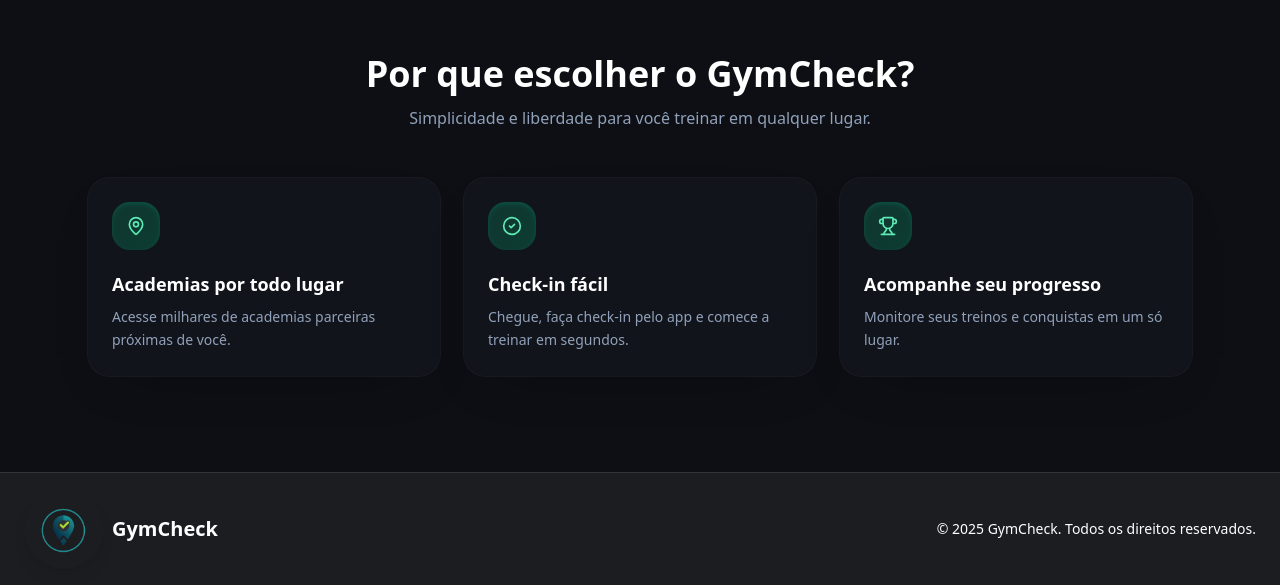
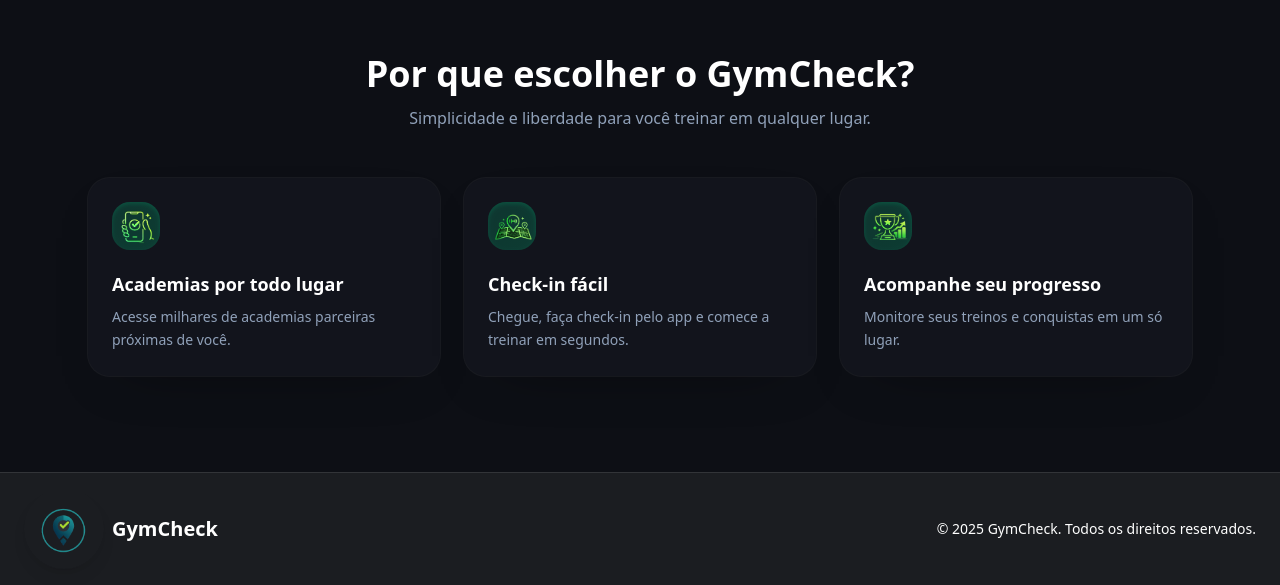
Before and after one commit to eracksonsouza/gymcheck-front, a React (Vite) app: page / in a window 1280 px wide. Shown: the part 907-1492 px from the top of the page. Built offline with nearby package versions, Linux system fonts and the light colour scheme; no server answers.

Commit message:
feat: replace icon components with image assets in Benefits page for improved visuals

```diff
--- a/src/pages/_app/Benefits/index.tsx
+++ b/src/pages/_app/Benefits/index.tsx
@@ -1,19 +1,21 @@
-import { CheckCircle2, MapPin, Trophy } from "lucide-react";
+import checkEasyIcon from '@/assets/checkeasy-icon.png';
+import anyWhereIcon from '@/assets/gymeverywhere.png';
+import progressIcon from '@/assets/progress-icon.png';
 
 const benefits = [
   {
-    icon: MapPin,
+    icon: checkEasyIcon,
     title: "Academias por todo lugar",
     description: "Acesse milhares de academias parceiras próximas de você.",
   },
   {
-    icon: CheckCircle2,
+    icon: anyWhereIcon,
     title: "Check-in fácil",
     description:
       "Chegue, faça check-in pelo app e comece a treinar em segundos.",
   },
   {
-    icon: Trophy,
+    icon: progressIcon,
     title: "Acompanhe seu progresso",
     description: "Monitore seus treinos e conquistas em um só lugar.",
   },
@@ -33,13 +35,13 @@
         </div>
 
         <div className="mt-12 grid gap-6 sm:grid-cols-2 lg:grid-cols-3">
-          {benefits.map(({ icon: Icon, title, description }) => (
+          {benefits.map(({ icon, title, description }) => (
             <div
               key={title}
               className="group rounded-3xl bg-[#12141c] p-6 shadow-[0_20px_60px_-40px_rgba(0,0,0,0.7)] ring-1 ring-white/5 transition hover:-translate-y-1 hover:ring-emerald-400/40"
             >
               <div className="flex h-12 w-12 items-center justify-center rounded-2xl bg-gradient-to-br from-emerald-500/20 to-emerald-600/30 text-emerald-300 shadow-inner shadow-emerald-500/20">
-                <Icon className="h-5 w-5" />
+                <img src={icon} alt={title} className="h-12 w-12" />
               </div>
               <h3 className="mt-5 text-lg font-semibold text-white">{title}</h3>
               <p className="mt-2 text-sm text-slate-400 leading-relaxed">
```
